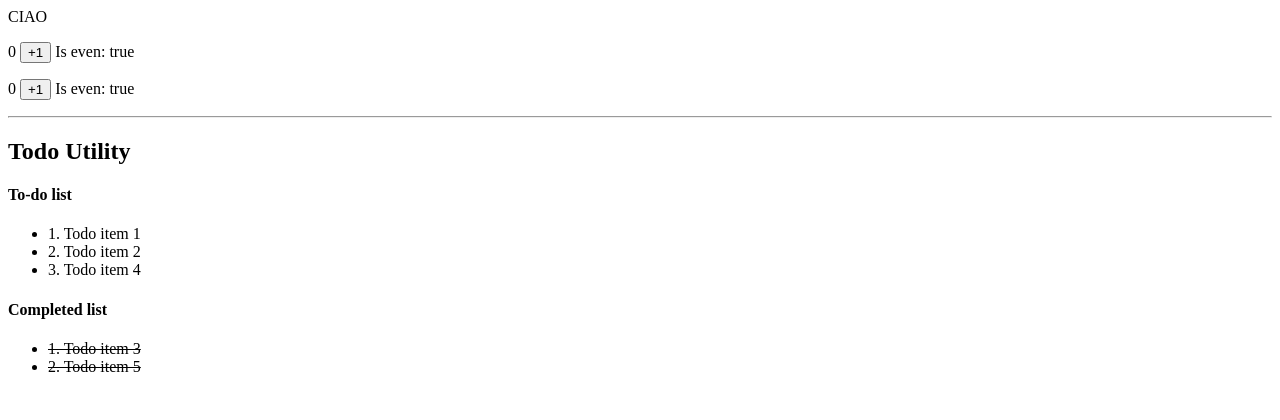
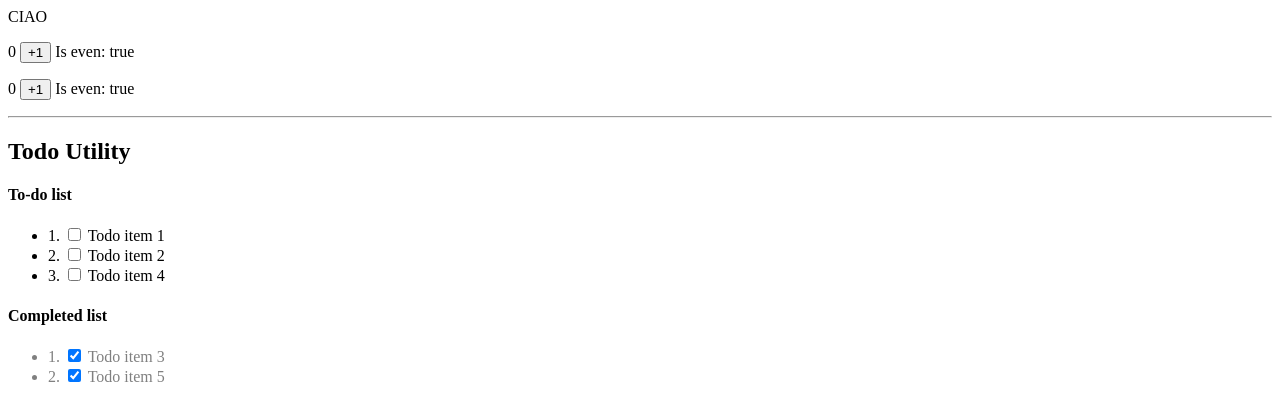
Before and after one commit to dennybiasiolli/vue-tutorial-project, a Vue app: page / in a window 1280 px wide. Shown: the top 420 px of the page. Built offline with nearby package versions, Linux system fonts and the light colour scheme.

Commit message:
day 2: final test page 2.2

```diff
--- a/src/components/TodoUtility.vue
+++ b/src/components/TodoUtility.vue
@@ -26,7 +26,7 @@ onMounted(() => {
       :key="item.id"
       :class="{ 'item-completed': item.completed }"
     >
-      {{ index + 1 }}. {{ item.text }}
+      {{ index + 1 }}. <input type="checkbox" v-model="item.completed" /> {{ item.text }}
     </li>
   </ul>
 
@@ -37,13 +37,13 @@ onMounted(() => {
       :key="item.id"
       :class="{ 'item-completed': item.completed }"
     >
-      {{ index + 1 }}. {{ item.text }}
+      {{ index + 1 }}. <input type="checkbox" v-model="item.completed" /> {{ item.text }}
     </li>
   </ul>
 </template>
 
 <style>
 .item-completed {
-  text-decoration: line-through;
+  color: grey;
 }
 </style>
```
